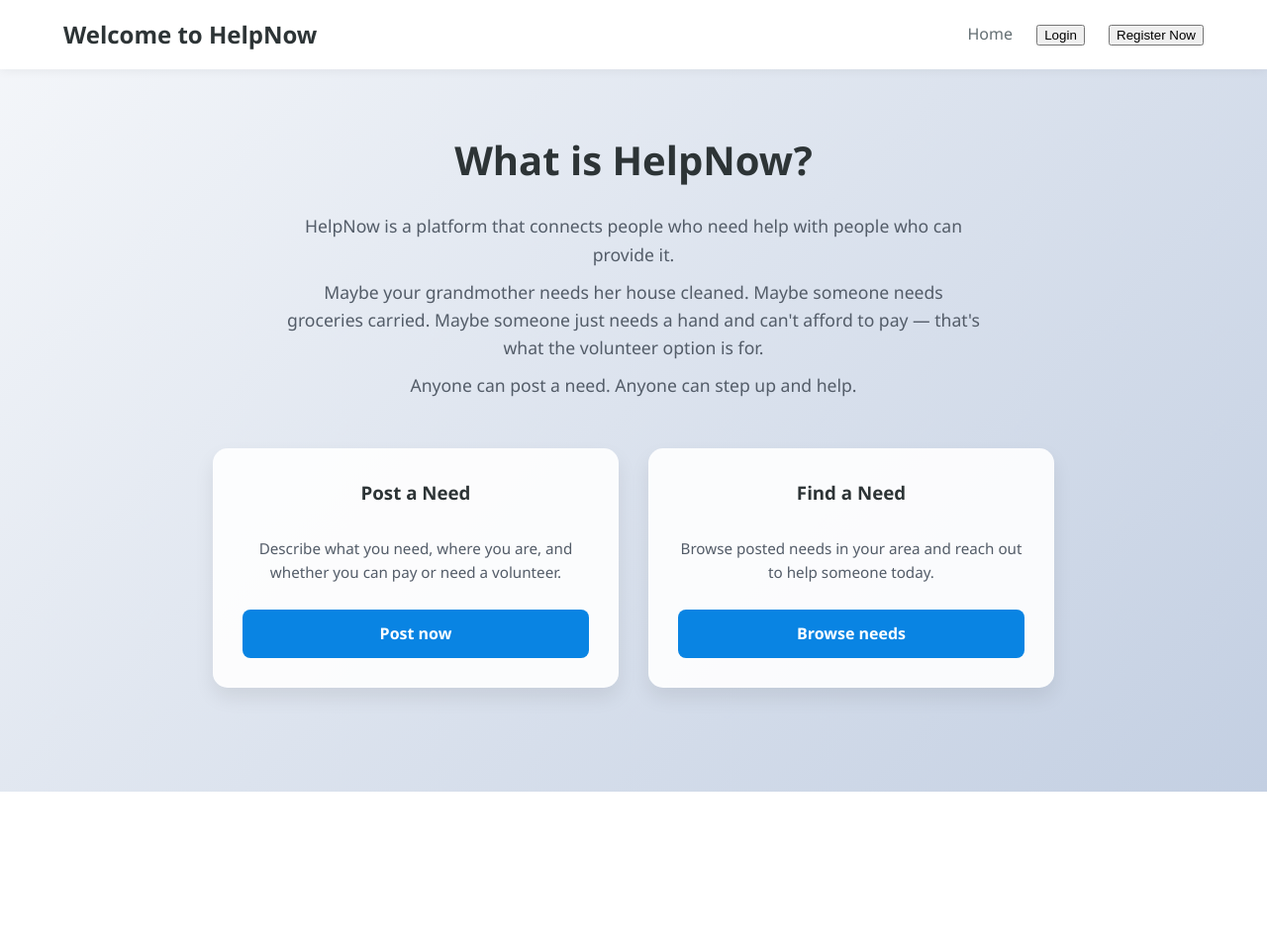
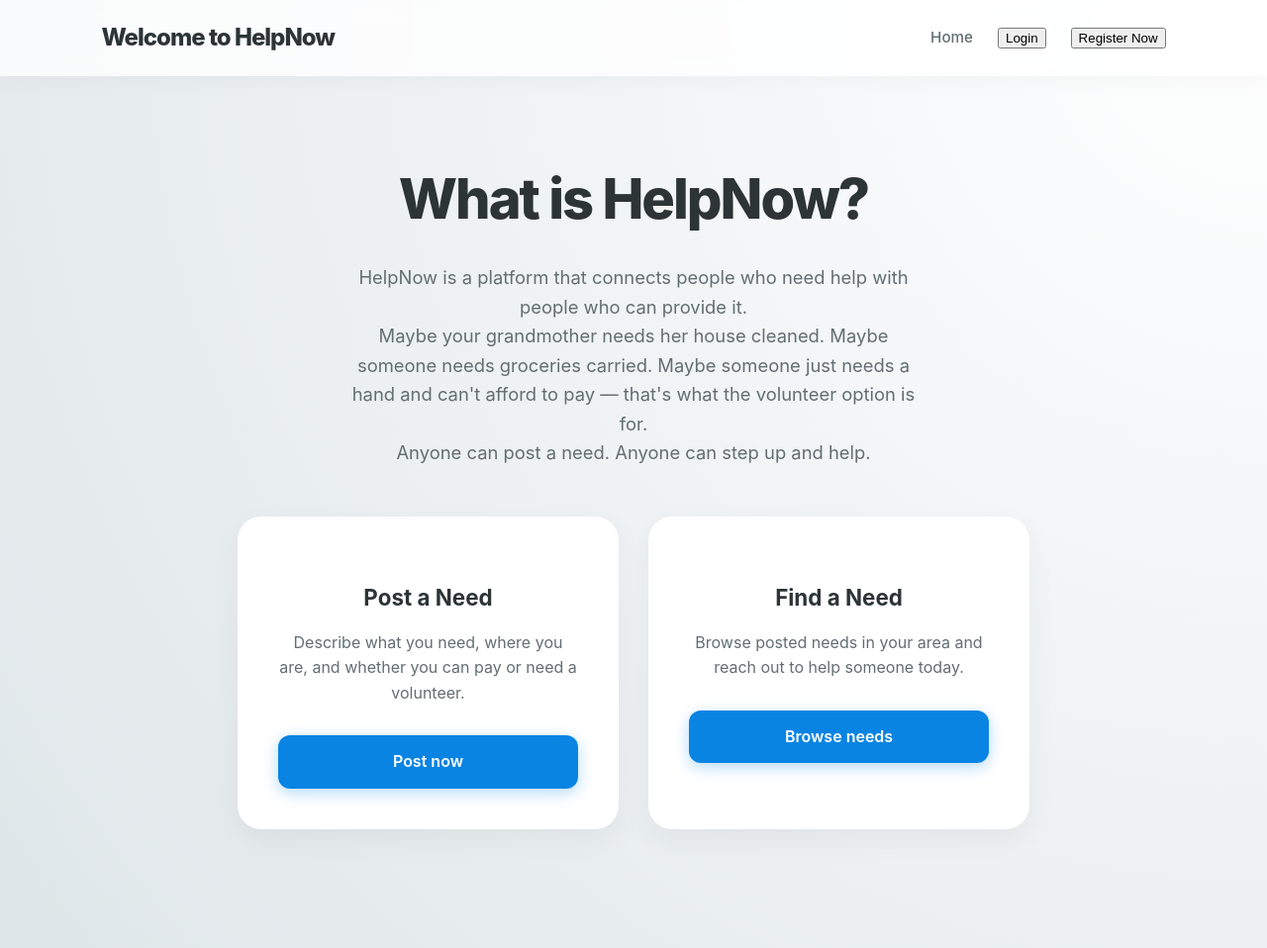
Before and after one commit to vs444o/necodersrepo, a Django app: page / in a window 1280 px wide. Shown: the whole page at 99% size. Before the commit the page ends 800 px from the top, so only its background shows below. Run offline with Django 5.2, Linux system fonts and the light colour scheme.

Commit message:
Enhance styling and layout for improved UI/UX; update navigation and card components

```diff
--- a/offers/static/style.css
+++ b/offers/static/style.css
@@ -1,127 +1,156 @@
+
 /* General Reset & Body */
 body {
     margin: 0;
     padding: 0;
-    font-family: 'Segoe UI', Roboto, Helvetica, Arial, sans-serif;
+    font-family: 'Inter', 'Segoe UI', Roboto, Helvetica, Arial, sans-serif;
     line-height: 1.6;
-    color: #333;
-    /* Soft gradient background for a modern feel */
-    background: linear-gradient(135deg, #f5f7fa 0%, #c3cfe2 100%);
+    color: #2d3436;
+    /* Soft, premium radial gradient */
+    background: radial-gradient(circle at top right, #ffffff 0%, #dfe6e9 100%);
     min-height: 100vh;
 }
 
-/* Navigation Bar */
+/* Navigation Bar - Modern & Sticky */
 nav {
     display: flex;
     justify-content: space-between;
     align-items: center;
-    padding: 1rem 5%;
-    background-color: white;
-    box-shadow: 0 2px 10px rgba(0,0,0,0.05);
+    padding: 1.2rem 8%;
+    background-color: rgba(255, 255, 255, 0.8);
+    backdrop-filter: blur(10px); /* Frosted glass effect */
+    position: sticky;
+    top: 0;
+    z-index: 1000;
+    box-shadow: 0 4px 20px rgba(0, 0, 0, 0.04);
 }
 
 nav .div-center a {
     font-size: 1.5rem;
-    font-weight: bold;
+    font-weight: 800;
     color: #2d3436;
     text-decoration: none;
+    letter-spacing: -1px;
 }
 
+/* Nav links container */
+nav .div-right {
+    display: flex;
+    align-items: center;
+    gap: 25px;
+}
+
+/* Nav Links - Resetting all to look like normal text */
 nav .div-right a {
-    margin-left: 20px;
     text-decoration: none;
     color: #636e72;
     font-weight: 500;
-    transition: color 0.3s ease;
+    font-size: 0.95rem;
+    transition: all 0.3s ease;
+
+    /* Extreme reset to kill default button styling */
+    background: transparent !important;
+    border: none !important;
+    padding: 0 !important;
+    margin: 0;
+    cursor: pointer;
+    appearance: none;
+    -webkit-appearance: none;
+    outline: none;
 }
 
 nav .div-right a:hover {
     color: #0984e3;
+    transform: translateY(-1px);
 }
 
-/* Hero Section / About */
+/* Hero Section */
 .about {
-    max-width: 900px;
-    margin: 60px auto;
+    max-width: 800px;
+    margin: 80px auto 40px;
     text-align: center;
     padding: 0 20px;
 }
 
 .about h1 {
-    font-size: 2.5rem;
+    font-size: 3.5rem;
+    font-weight: 800;
     color: #2d3436;
     margin-bottom: 20px;
+    letter-spacing: -2px;
 }
 
 .about p {
-    font-size: 1.1rem;
-    color: #535c68;
-    max-width: 700px;
-    margin: 10px auto;
+    font-size: 1.15rem;
+    color: #636e72;
+    max-width: 600px;
+    margin: 0 auto;
 }
 
-/* Container for the Boxes */
+/* Cards Container */
 .about-boxes {
     display: flex;
     gap: 30px;
     justify-content: center;
     margin-top: 50px;
+    padding-bottom: 80px;
 }
 
-/* Individual Cards */
+/* Individual Content Cards */
 .about-box {
-    background: rgba(255, 255, 255, 0.9);
-    padding: 30px;
-    border-radius: 15px;
+    background: #ffffff;
+    padding: 40px;
+    border-radius: 24px;
     flex: 1;
-    max-width: 350px;
-    box-shadow: 0 10px 20px rgba(0,0,0,0.08);
-    transition: transform 0.3s ease, box-shadow 0.3s ease;
+    max-width: 360px;
+    box-shadow: 0 10px 30px rgba(0, 0, 0, 0.05);
+    transition: all 0.4s cubic-bezier(0.175, 0.885, 0.32, 1.275);
     display: flex;
     flex-direction: column;
-    justify-content: space-between;
+    border: 1px solid rgba(255, 255, 255, 0.3);
 }
 
 .about-box:hover {
-    transform: translateY(-5px);
-    box-shadow: 0 15px 30px rgba(0,0,0,0.12);
+    transform: translateY(-12px);
+    box-shadow: 0 20px 40px rgba(0, 0, 0, 0.1);
 }
 
 .about-box h3 {
+    font-size: 1.4rem;
     color: #2d3436;
-    margin-top: 0;
+    margin-bottom: 15px;
+    font-weight: 700;
 }
 
 .about-box p {
-    font-size: 0.95rem;
-    margin-bottom: 25px;
+    font-size: 1rem;
+    color: #636e72;
+    margin-bottom: 30px;
 }
 
-/* Buttons inside cards */
+/* Main Action Buttons (inside boxes) */
 .about-box a {
     display: inline-block;
-    padding: 12px 24px;
+    padding: 14px 24px;
     background-color: #0984e3;
     color: white;
     text-decoration: none;
-    border-radius: 8px;
+    border-radius: 12px;
     font-weight: 600;
-    transition: background 0.3s ease;
+    text-align: center;
+    transition: all 0.3s ease;
+    box-shadow: 0 4px 15px rgba(9, 132, 227, 0.3);
 }
 
 .about-box a:hover {
     background-color: #074b83;
+    box-shadow: 0 6px 20px rgba(9, 132, 227, 0.4);
 }
 
-/* Responsive design for mobile */
+/* Responsive design */
 @media (max-width: 768px) {
-    .about-boxes {
-        flex-direction: column;
-        align-items: center;
-    }
-
-    nav {
-        flex-direction: column;
-        gap: 15px;
-    }
+    .about h1 { font-size: 2.5rem; }
+    .about-boxes { flex-direction: column; align-items: center; }
+    nav { flex-direction: column; gap: 15px; padding: 1.5rem; }
+    nav .div-right { gap: 15px; }
 }
--- a/offers/templates/offers/find.html
+++ b/offers/templates/offers/find.html
@@ -25,8 +25,8 @@
           <button type="submit">Logout</button>
         </form>
       {% else %}
-        <a href="{% url 'login' %}"><button>Login</button></a>
-        <a href="{% url 'signup' %}"><button>Register Now</button></a>
+        <a href="{% url 'login' %}">Log in</a>
+        <a href="{% url 'signup' %}">Sign up</a>
       {% endif %}
     </div>
   </nav>
@@ -49,7 +49,6 @@
       </form>
     {% endif %}
 
-
     {% if user.is_authenticated and offer.status == 'accepted' and offer.accepted_by == user %}
       <form method="post" action="{% url 'complete_offer' offer.id %}">
         {% csrf_token %}
--- a/offers/views.py
+++ b/offers/views.py
@@ -13,6 +13,7 @@ def home(request):
     return render(request, 'offers/home.html')
 
 
+@login_required
 def find(request):
     """List of all requests/needs."""
     offers = Offer.objects.all().order_by('-created_at')
@@ -24,7 +25,7 @@ def post_offer(request):
     """Create a new help request (MVP)."""
     if request.method == 'POST':
         offer = Offer.objects.create(
-            name=request.user.username,  # legacy display name
+            name=request.user.username,
             created_by=request.user,
             title=request.POST['title'],
             description=request.POST['description'],
@@ -85,7 +86,7 @@ def signup_view(request):
         form = ExtendedUserCreationForm(request.POST)
         if form.is_valid():
             user = form.save()
-            login(request, user)  # Log them in immediately
+            login(request, user)
             return redirect('home')
     else:
         form = ExtendedUserCreationForm()
```
Also changed, not shown: offers/migrations/0005_alter_offer_status.py (added). Lines whose indentation alone changed are shown as unchanged.
